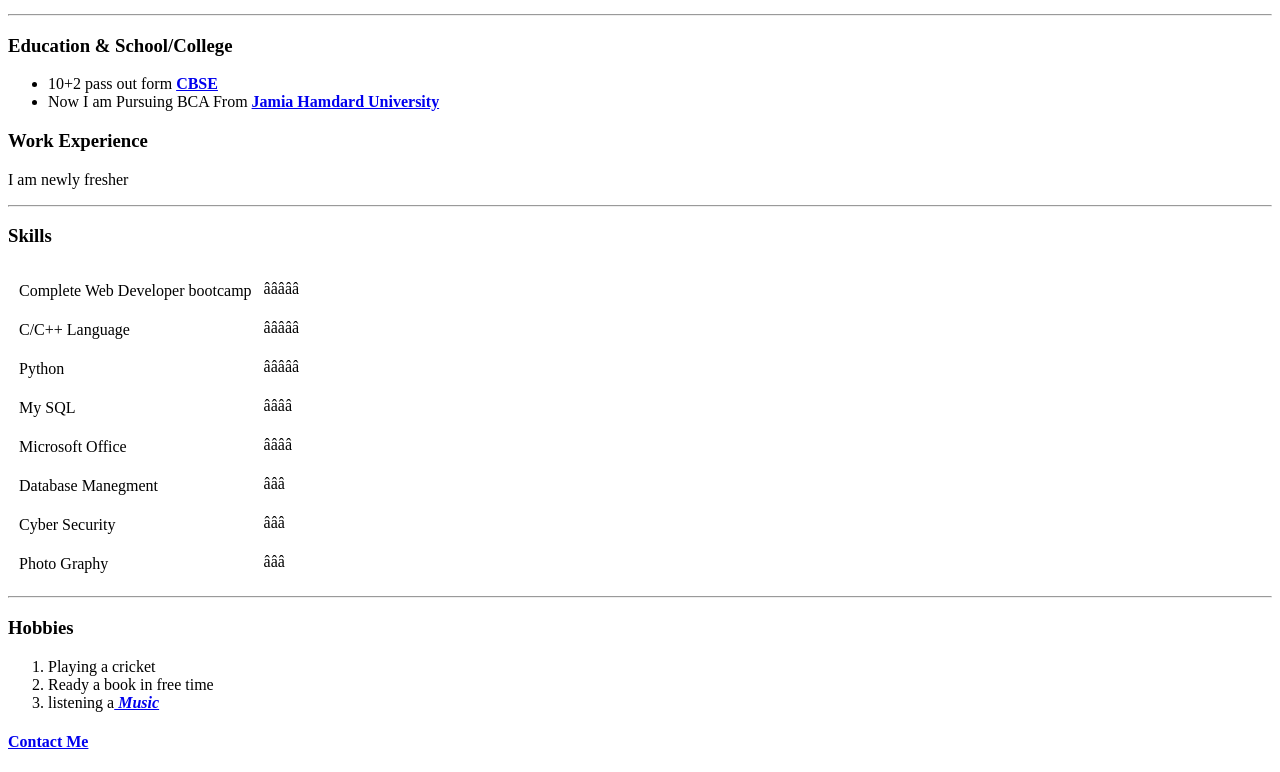
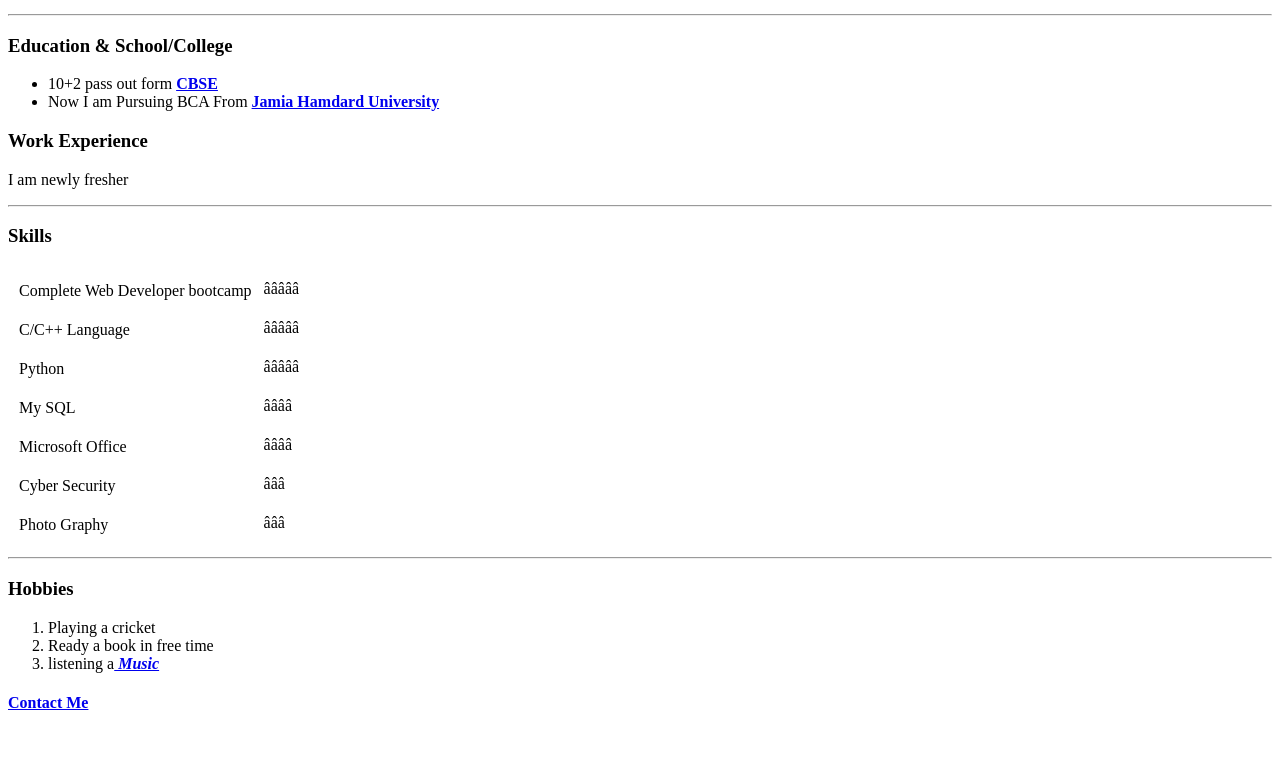
Before and after one commit to Aaquib974787/cv, a plain HTML site: page index.html in a window 1280 px wide. Shown: the part 312-1084 px from the top of the page. After the commit the page ends 1045 px from the top, so only its background shows below. Drawn offline with Linux system fonts and the light colour scheme.

Commit message:
Update index.html

```diff
--- a/index.html
+++ b/index.html
@@ -43,11 +43,6 @@
             <td>⭐⭐⭐⭐</td>
         </tr>
         <tr>
-            <td>Database Manegment</td>
-            <td>⭐⭐⭐</td>
-        </tr>
-
-        <tr>
             <td>Cyber Security</td>
             <td>⭐⭐⭐</td>
         </tr>
```
